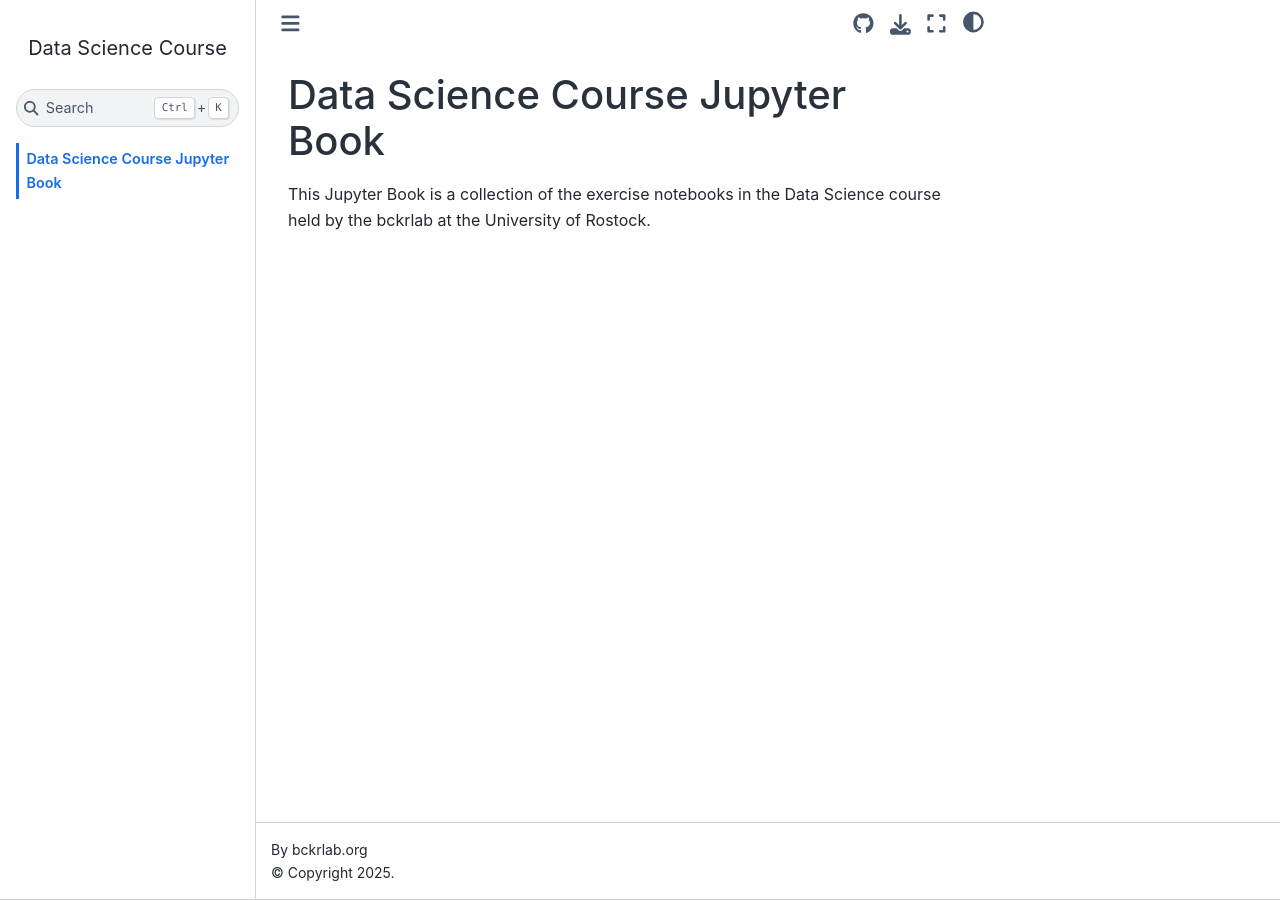
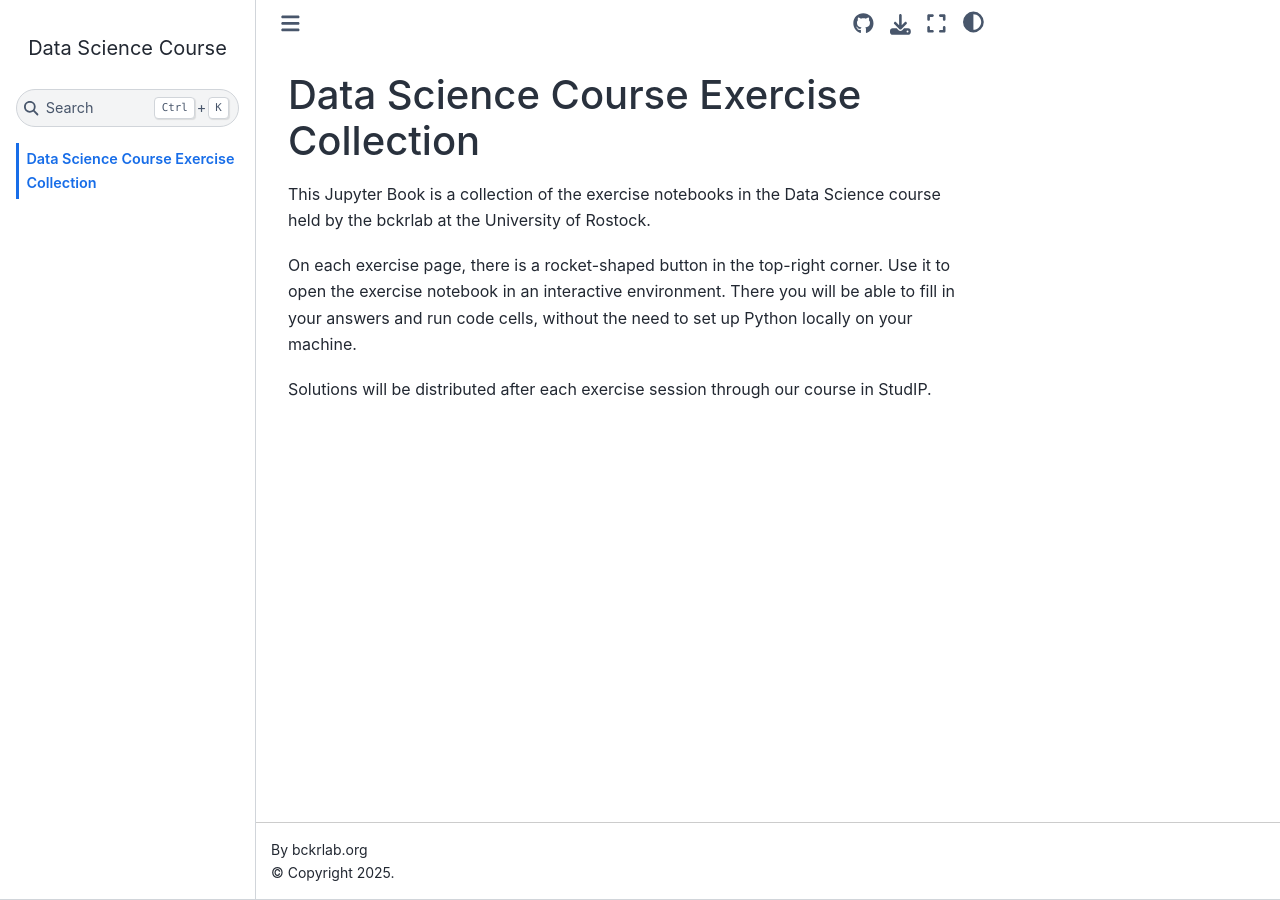
Before and after one commit to bckrlab/data-science-course, a Jupyter Book: the page built from index.md, in a window 1280 px wide. Built offline with Jupyter Book 1.0.4 settings and Sphinx 7.4.7 and the Sphinx Book theme 1.1.4, drawn with Linux system fonts in a browser that asks for light colours; pages that are not in the unit, such as notebooks, are missing from menus.

Commit message:
update readme title, add explanation

````diff
--- a/index.md
+++ b/index.md
@@ -1,6 +1,7 @@
-# Data Science Course Jupyter Book
+# Data Science Course Exercise Collection
 
 This Jupyter Book is a collection of the exercise notebooks in the Data Science course held by the bckrlab at the University of Rostock.
 
-```{tableofcontents}
-```
+On each exercise page, there is a rocket-shaped button in the top-right corner. Use it to open the exercise notebook in an interactive environment. There you will be able to fill in your answers and run code cells, without the need to set up Python locally on your machine.
+
+Solutions will be distributed after each exercise session through our course in StudIP.
````
